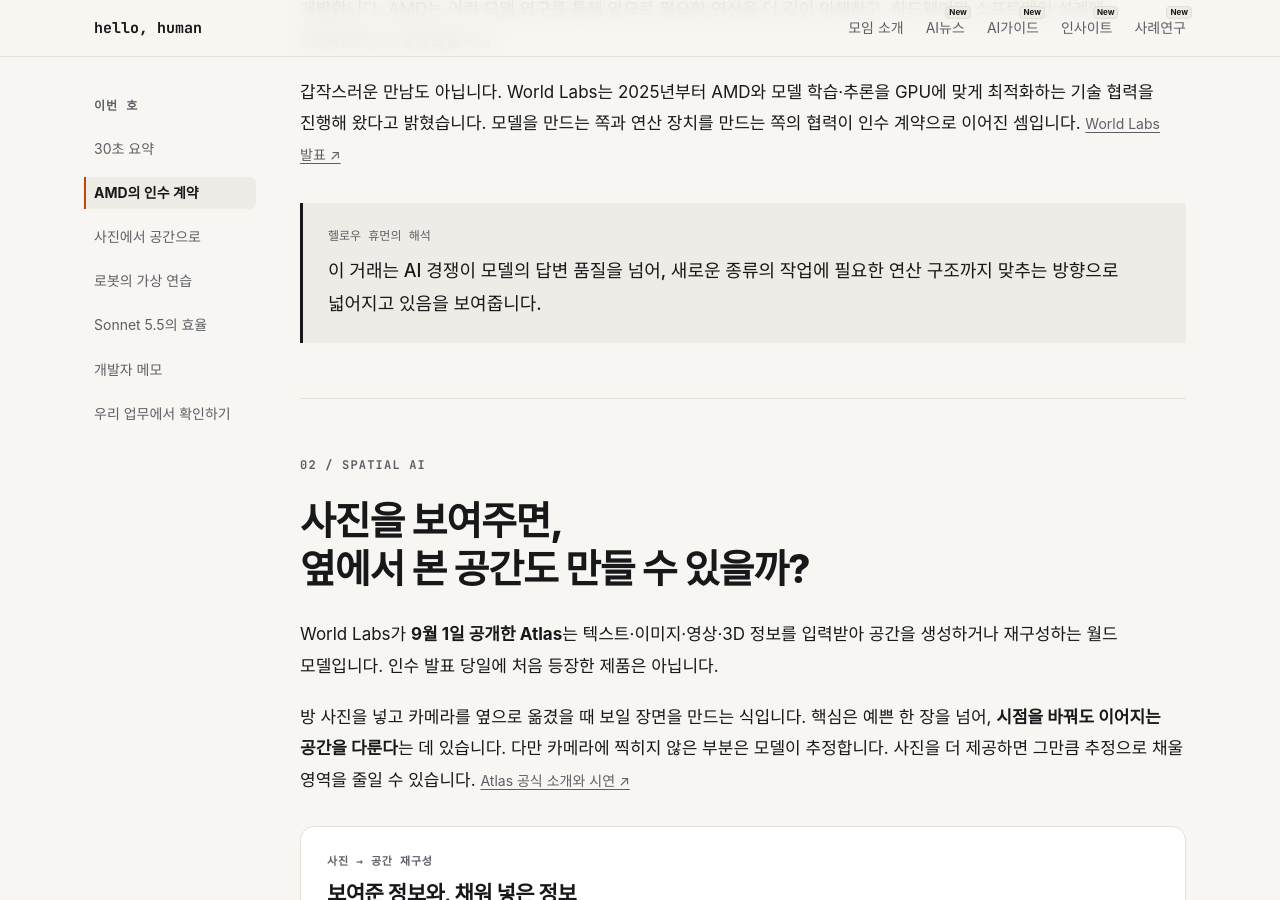
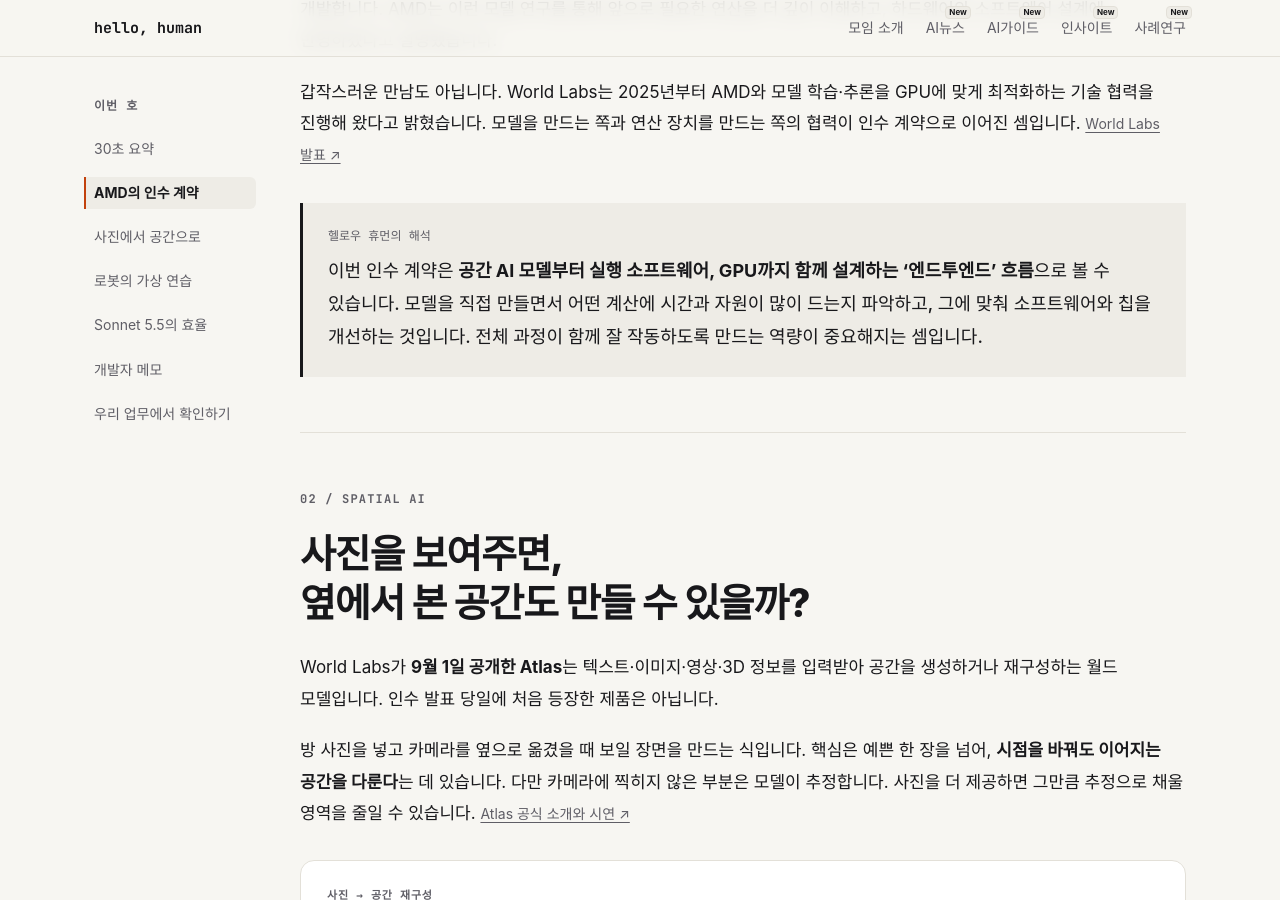
Before and after one commit to SoorimSun/hello-human, a Jekyll site: the page news/2026-09-29-spatial-ai-efficiency.html, which Jekyll copies as it is, in a window 1280 px wide and 900 px high, scrolled down 1988 px. Built offline with Jekyll 4.4.1, drawn with Linux system fonts in a browser that asks for light colours; some web fonts are replaced.

Commit message:
Clarify AMD end-to-end AI strategy in news issue 02

```diff
--- a/news/2026-09-29-spatial-ai-efficiency.html
+++ b/news/2026-09-29-spatial-ai-efficiency.html
@@ -113,7 +113,7 @@
             <p>갑작스러운 만남도 아닙니다. World Labs는 2025년부터 AMD와 모델 학습·추론을 GPU에 맞게 최적화하는 기술 협력을 진행해 왔다고 밝혔습니다. 모델을 만드는 쪽과 연산 장치를 만드는 쪽의 협력이 인수 계약으로 이어진 셈입니다. <a class="source-link" href="https://www.worldlabs.ai/blog/amd-announcement" target="_blank" rel="noopener noreferrer">World Labs 발표 ↗</a></p>
             <div class="news-insight">
               <span>헬로우 휴먼의 해석</span>
-              <p>이 거래는 AI 경쟁이 모델의 답변 품질을 넘어, 새로운 종류의 작업에 필요한 연산 구조까지 맞추는 방향으로 넓어지고 있음을 보여줍니다.</p>
+              <p>이번 인수 계약은 <strong>공간 AI 모델부터 실행 소프트웨어, GPU까지 함께 설계하는 ‘엔드투엔드’ 흐름</strong>으로 볼 수 있습니다. 모델을 직접 만들면서 어떤 계산에 시간과 자원이 많이 드는지 파악하고, 그에 맞춰 소프트웨어와 칩을 개선하는 것입니다. 전체 과정이 함께 잘 작동하도록 만드는 역량이 중요해지는 셈입니다.</p>
             </div>
           </section>
 
```
